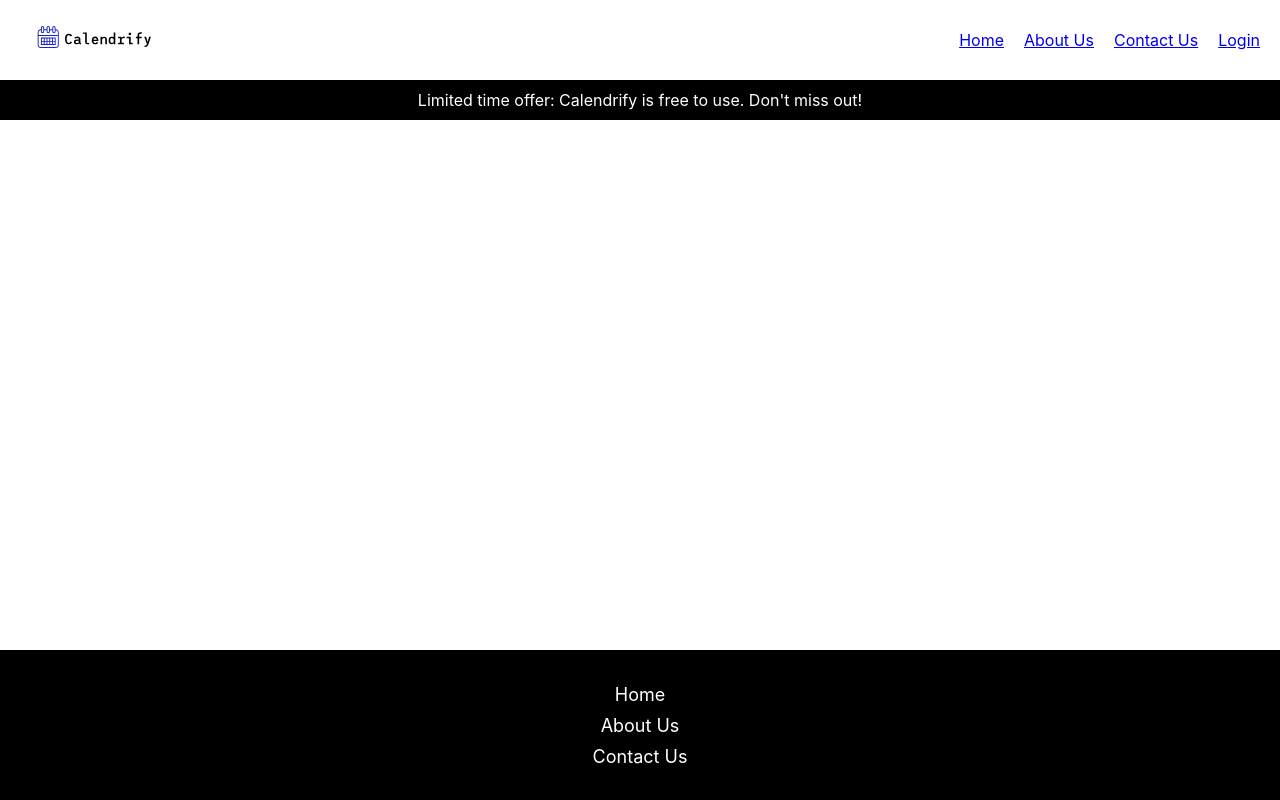
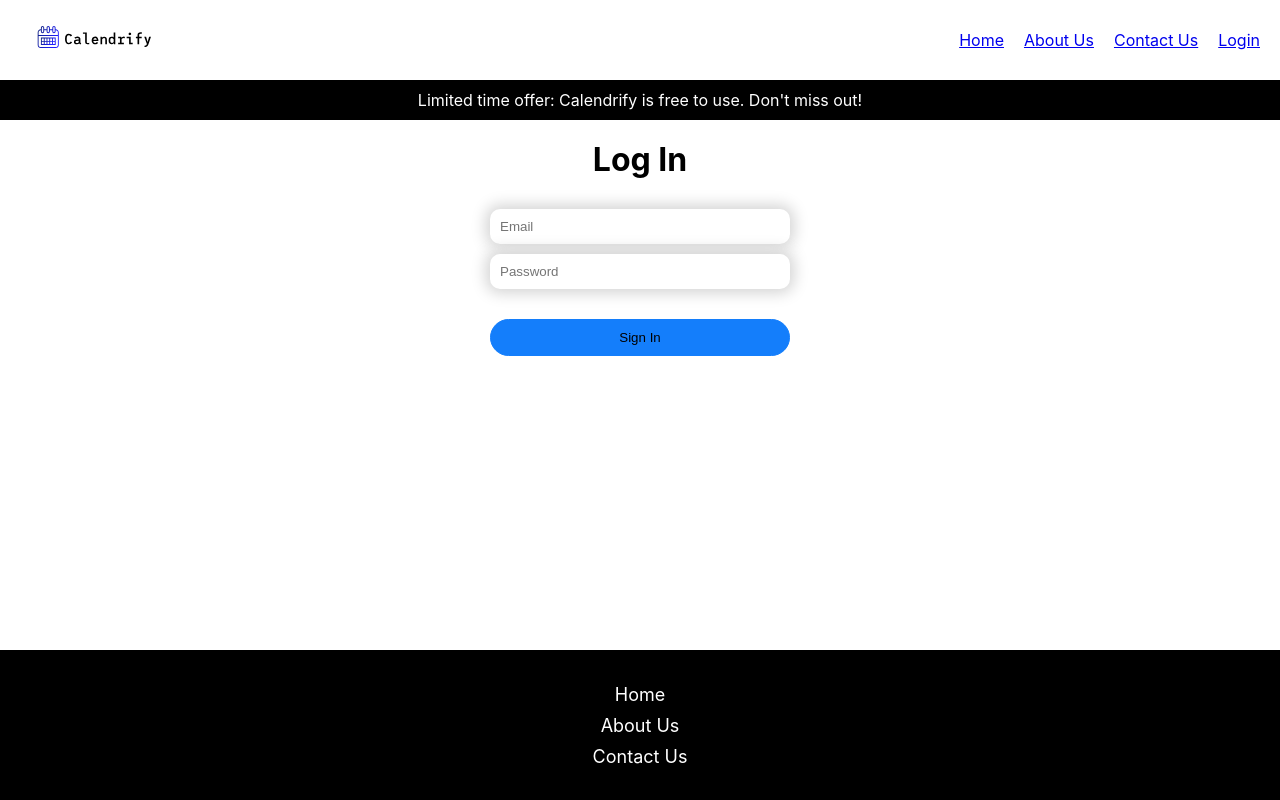
Before and after one commit to KDFida/Calendrify, a React (Create React App) app: page /login in a window 1280 px wide. Built offline with nearby package versions, Linux system fonts and the light colour scheme.

Commit message:
Basic UI for login page done

```diff
--- a/src/landing-pages/login/Login.js
+++ b/src/landing-pages/login/Login.js
@@ -3,8 +3,16 @@ import './login.css';
 
 function Login() {
     return (
-        <>
-        </>
+        <div className="login">
+            <div className="login-container">
+                <h1 className="login-title">Log In</h1>
+                <form className="login-form">
+                    <input id="email" type="email" placeholder="Email" />
+                    <input id="password" type="password" placeholder="Password" />
+                    <button id="submit-button" type="submit">Sign In</button>
+                </form>
+            </div>
+        </div>
     )
 }
 
--- a/src/landing-pages/login/login.css
+++ b/src/landing-pages/login/login.css
@@ -0,0 +1,45 @@
+.login-container {
+    padding: 20px;
+    display: flex;
+    flex-direction: column;
+    align-items: center;
+}
+
+.login-title {
+    color: black;
+}
+
+.login-form {
+    display: flex;
+    flex-direction: column;
+    width: 300px;
+    padding: 30px 0;
+}
+
+.login-form input {
+    margin-bottom: 10px;
+    padding: 10px;
+    border: none;
+    border-radius: 10px;
+    box-shadow: 0px 0px 15px 4px lightgrey;
+}
+
+.login-form input:focus {
+    box-shadow: 0 0 5px 2px rgb(175, 175, 175);
+    outline: none;
+}
+
+.login-form button {
+    padding: 10px 20px;
+    margin-top: 20px;
+    background-color: #147efb;
+    border: 1px solid #147efb;
+    border-radius: 30px;
+    cursor: pointer;
+}
+
+.login-form button:hover {
+    background-color: transparent;
+    border-color: #147efb;
+    transition: all 0.3s ease-in-out;
+}
```
